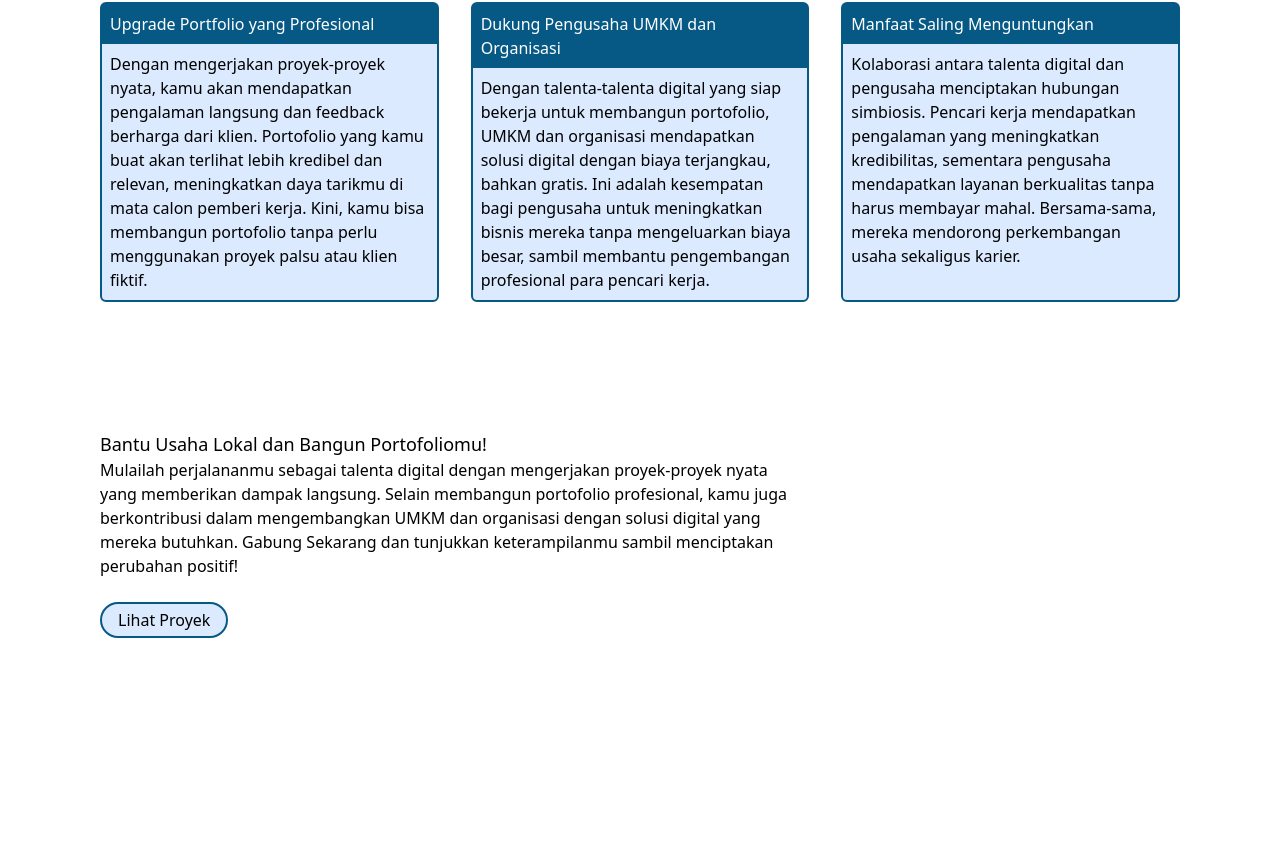
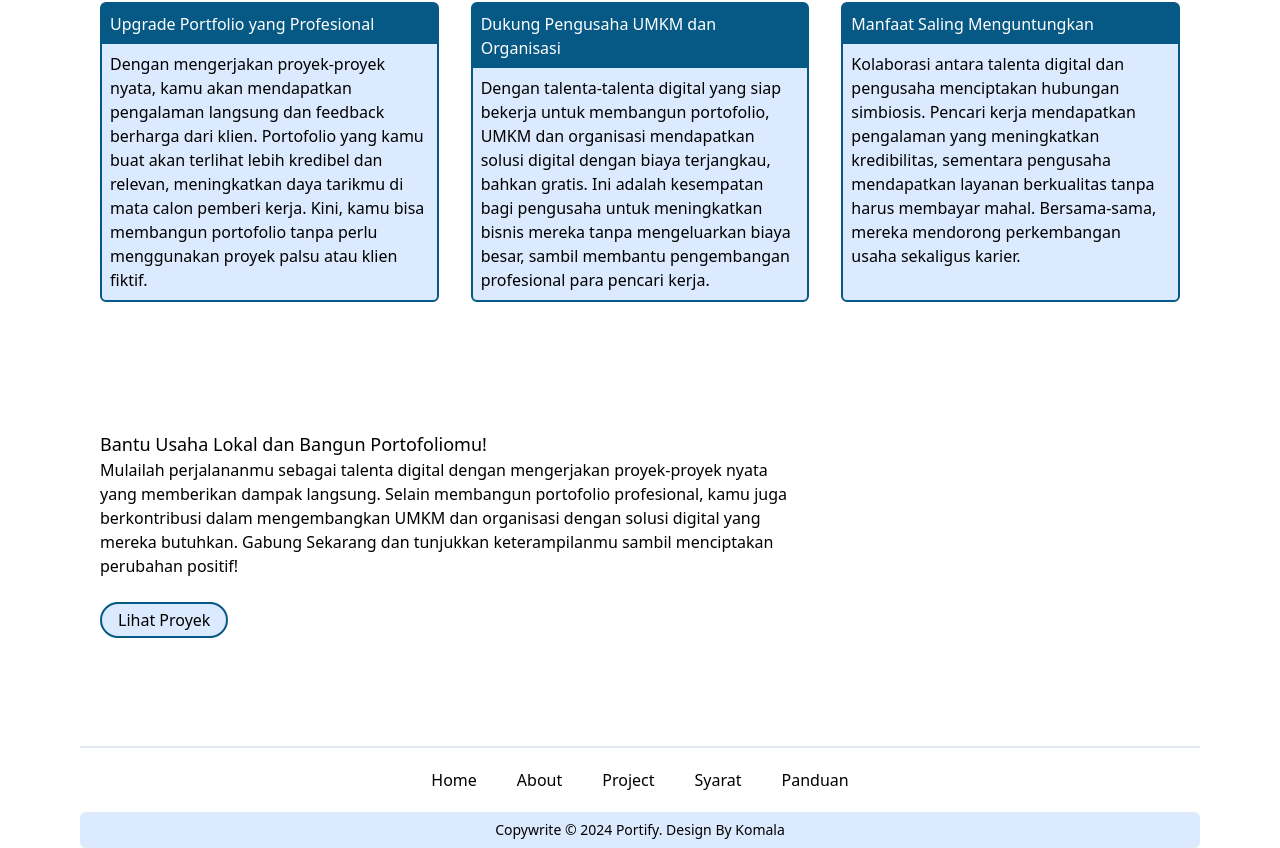
Before and after one commit to Komalasari076/Portify-project, a React (Vite) app: page /panduan in a window 1280 px wide. Shown: the part 676-1524 px from the top of the page. Before the commit the page ends 1422 px from the top, so only its background shows below. Built offline with nearby package versions, Linux system fonts and the light colour scheme.

Commit message:
menambahkan footer

```diff
--- a/src/App.jsx
+++ b/src/App.jsx
@@ -1,3 +1,4 @@
+import Footer from "./components/Footer/Footer";
 import Navbar from "./components/Header/Navbar";
 import AboutSection from "./components/Main/AboutSection";
 import CallToAction from "./components/Main/CallToAction";
@@ -14,6 +15,8 @@ function App() {
       <AboutSection />
 
       <CallToAction />
+
+      <Footer />
     </div>
   );
 }
--- /dev/null
+++ b/src/components/Footer/Footer.jsx
@@ -0,0 +1,31 @@
+function Footer() {
+  return (
+    <div className="">
+      <div className="flex justify-center gap-10 list-none font-medium p-5 border-t-2 border-slate-200">
+        <li className=" hover:text-sky-800 transition duration-300 ease-in-out">
+          Home
+        </li>
+        <li className=" hover:text-sky-800 transition duration-300 ease-in-out">
+          About
+        </li>
+        <li className=" hover:text-sky-800 transition duration-300 ease-in-out">
+          Project
+        </li>
+        <li className=" hover:text-sky-800 transition duration-300 ease-in-out">
+          Syarat
+        </li>
+        <li className="hover:text-sky-800 transition duration-300 ease-in-out">
+          Panduan
+        </li>
+      </div>
+
+      <div>
+        <p className="text-sm text-center p-2 rounded-md bg-blue-100 border-sky-800">
+          Copywrite &copy; 2024 Portify. Design By Komala
+        </p>
+      </div>
+    </div>
+  );
+}
+
+export default Footer;
--- a/src/components/Header/Navbar.jsx
+++ b/src/components/Header/Navbar.jsx
@@ -11,6 +11,9 @@ function Navbar() {
         </li>
         <li className="mr-10 hover:text-sky-800 transition duration-300 ease-in-out">
           About
+        </li>
+        <li className="mr-10 hover:text-sky-800 transition duration-300 ease-in-out">
+          Project
         </li>
         <li className="mr-10 hover:text-sky-800 transition duration-300 ease-in-out">
           Syarat
```
Also changed, not shown: src/assets/linked.svg (added).
